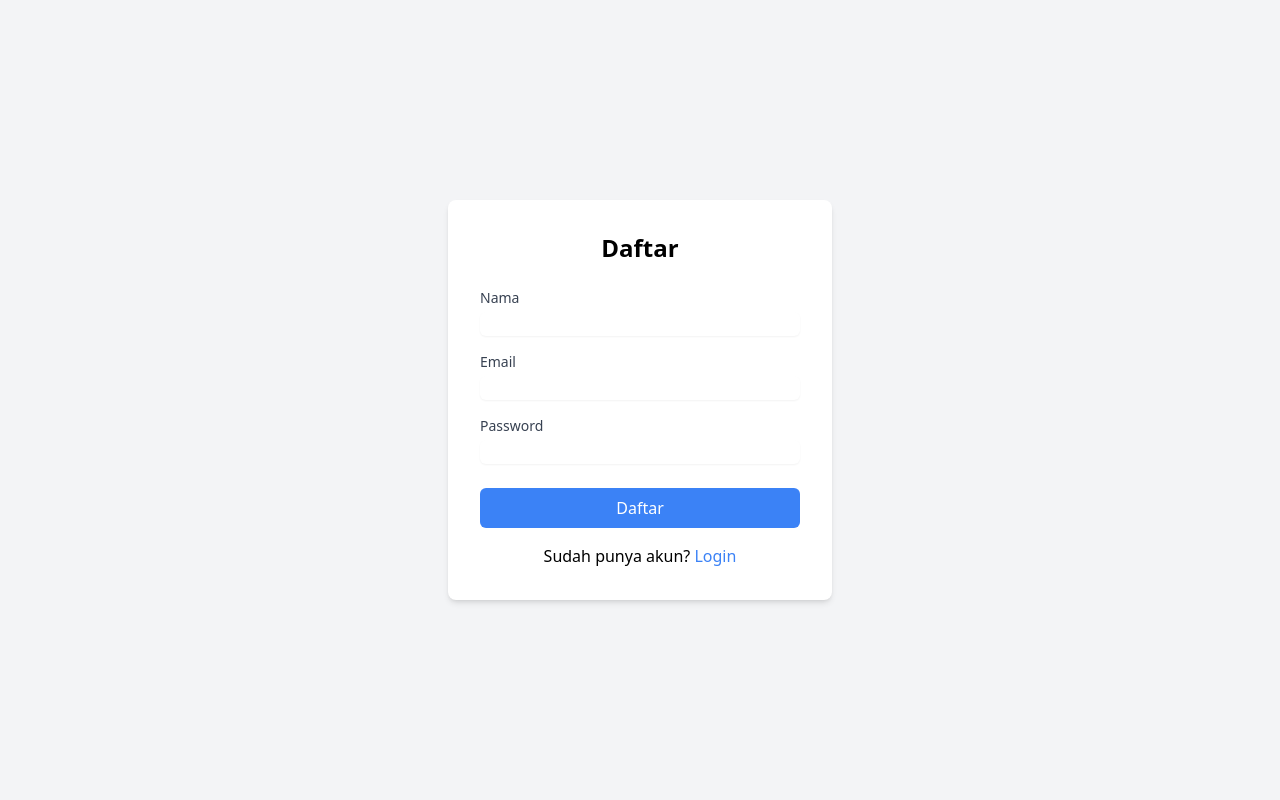
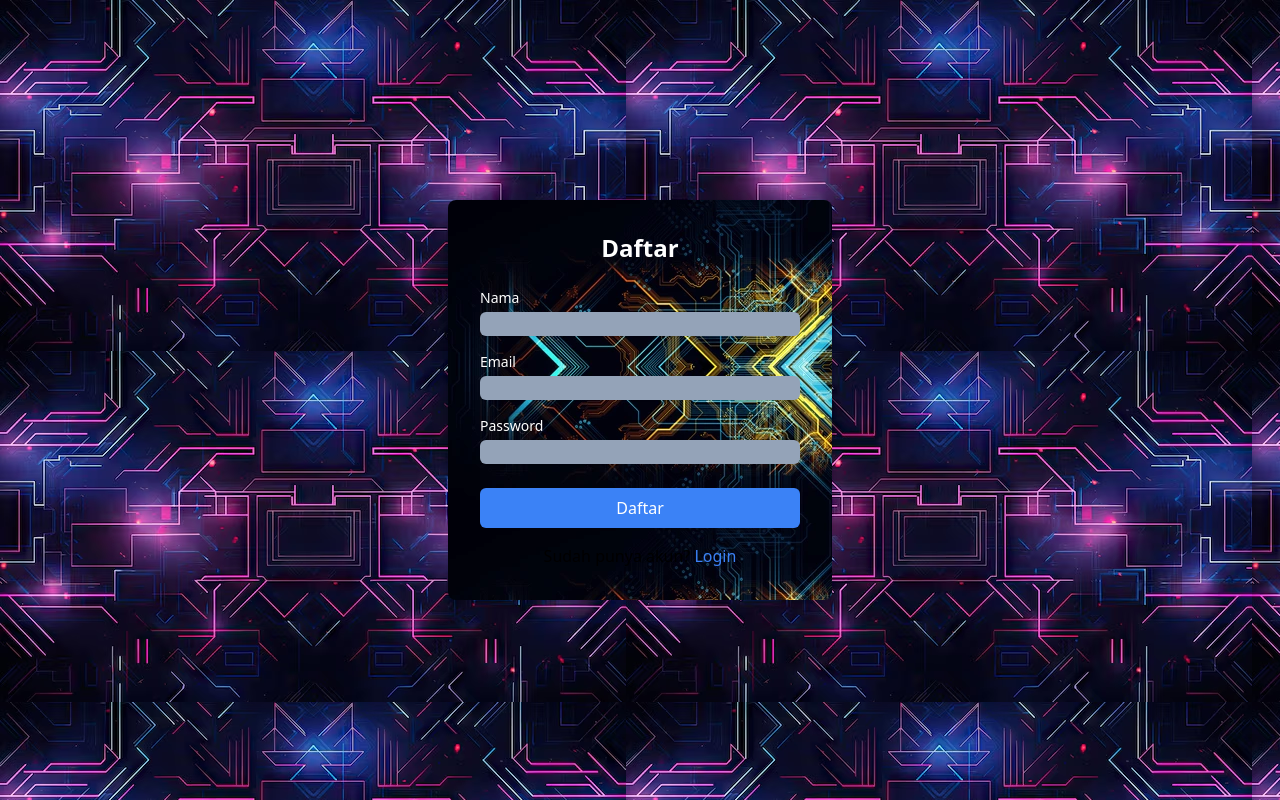
Before and after one commit to Dzanax/Tailwind_Css, a website: page src/register.html in a window 1280 px wide. Drawn offline with Linux system fonts and the light colour scheme.

Commit message:
rezagz menambahkan register.html

```diff
--- a/src/register.html
+++ b/src/register.html
@@ -6,21 +6,21 @@
     <link href="./output.css" rel="stylesheet">
     <title>Register Page</title>
 </head>
-<body class="flex items-center justify-center min-h-screen bg-gray-100">
-    <div class="bg-white p-8 rounded-lg shadow-md w-96">
-        <h2 class="text-2xl font-bold mb-6 text-center">Daftar</h2>
+<body class="flex items-center justify-center min-h-screen bg-gray-100" style="background-image: url('./cyberpunk.avif');">
+    <div class="bg-white p-8 rounded-lg shadow-md w-96" style="background-image: url('./technological.webp');">
+        <h2 class="text-2xl font-bold mb-6 text-center text-white">Daftar</h2>
         <form>
             <div class="mb-4">
-                <label class="block text-sm font-medium text-gray-700">Nama</label>
-                <input type="text" class="mt-1 block w-full border-gray-300 rounded-md shadow-sm focus:ring focus:ring-blue-500" required>
+                <label class="block text-sm font-medium text-gray-700 text-white">Nama</label>
+                <input type="text" class="mt-1 block w-full border-gray-300 rounded-md shadow-sm focus:ring focus:ring-blue-500 bg-slate-400" required>
             </div>
             <div class="mb-4">
-                <label class="block text-sm font-medium text-gray-700">Email</label>
-                <input type="email" class="mt-1 block w-full border-gray-300 rounded-md shadow-sm focus:ring focus:ring-blue-500" required>
+                <label class="block text-sm font-medium text-gray-700 text-white">Email</label>
+                <input type="email" class="mt-1 block w-full border-gray-300 rounded-md shadow-sm focus:ring focus:ring-blue-500 bg-slate-400" required>
             </div>
             <div class="mb-6">
-                <label class="block text-sm font-medium text-gray-700">Password</label>
-                <input type="password" class="mt-1 block w-full border-gray-300 rounded-md shadow-sm focus:ring focus:ring-blue-500" required>
+                <label class="block text-sm font-medium text-gray-700 text-white">Password</label>
+                <input type="password" class="mt-1 block w-full border-gray-300 rounded-md shadow-sm focus:ring focus:ring-blue-500 bg-slate-400" required>
             </div>
             <button type="submit" class="w-full bg-blue-500 text-white py-2 rounded-md hover:bg-blue-600">Daftar</button>
         </form>
```
Also changed, not shown: src/cyberpunk.avif (added), src/output.css, src/technological.webp (added), 1 other file.
